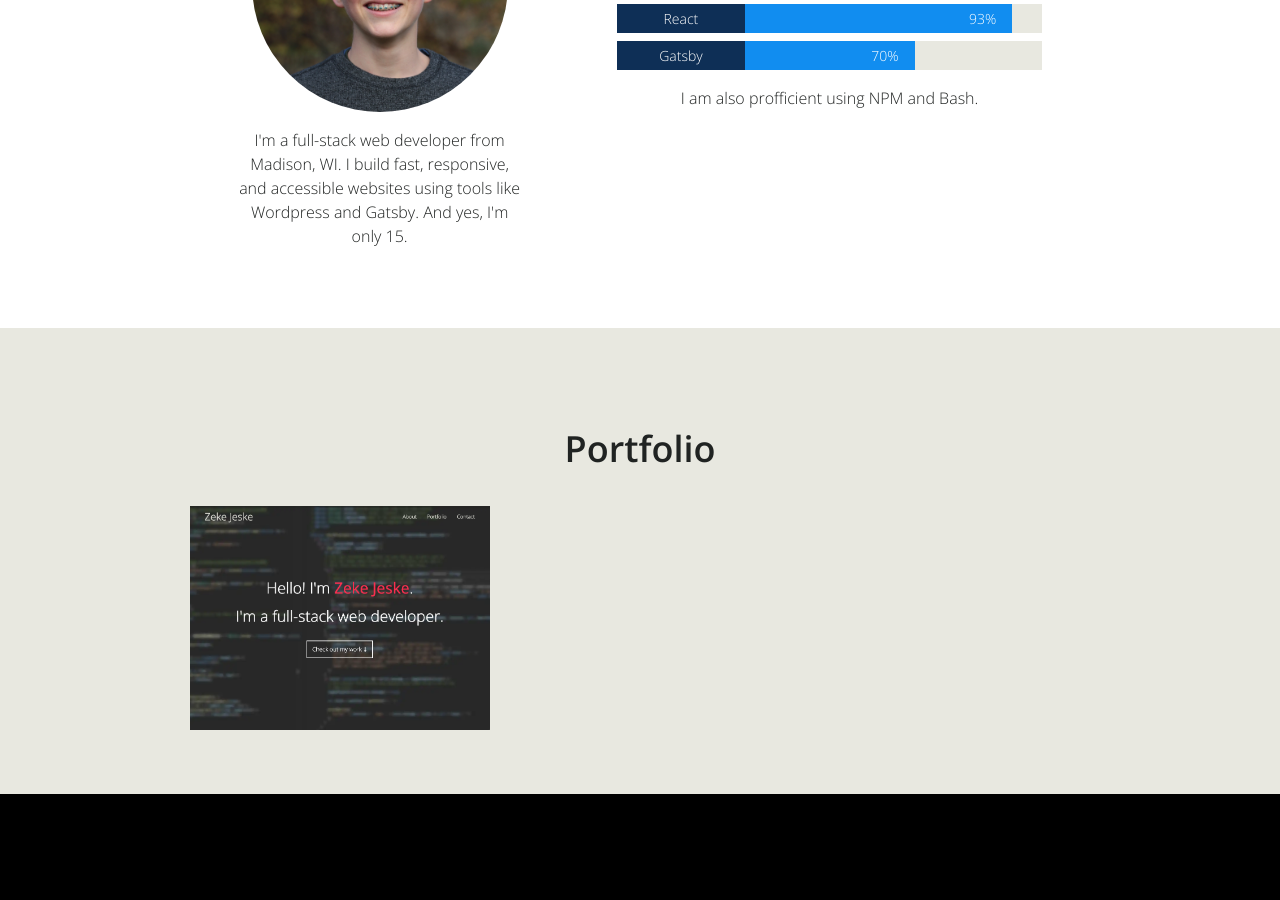
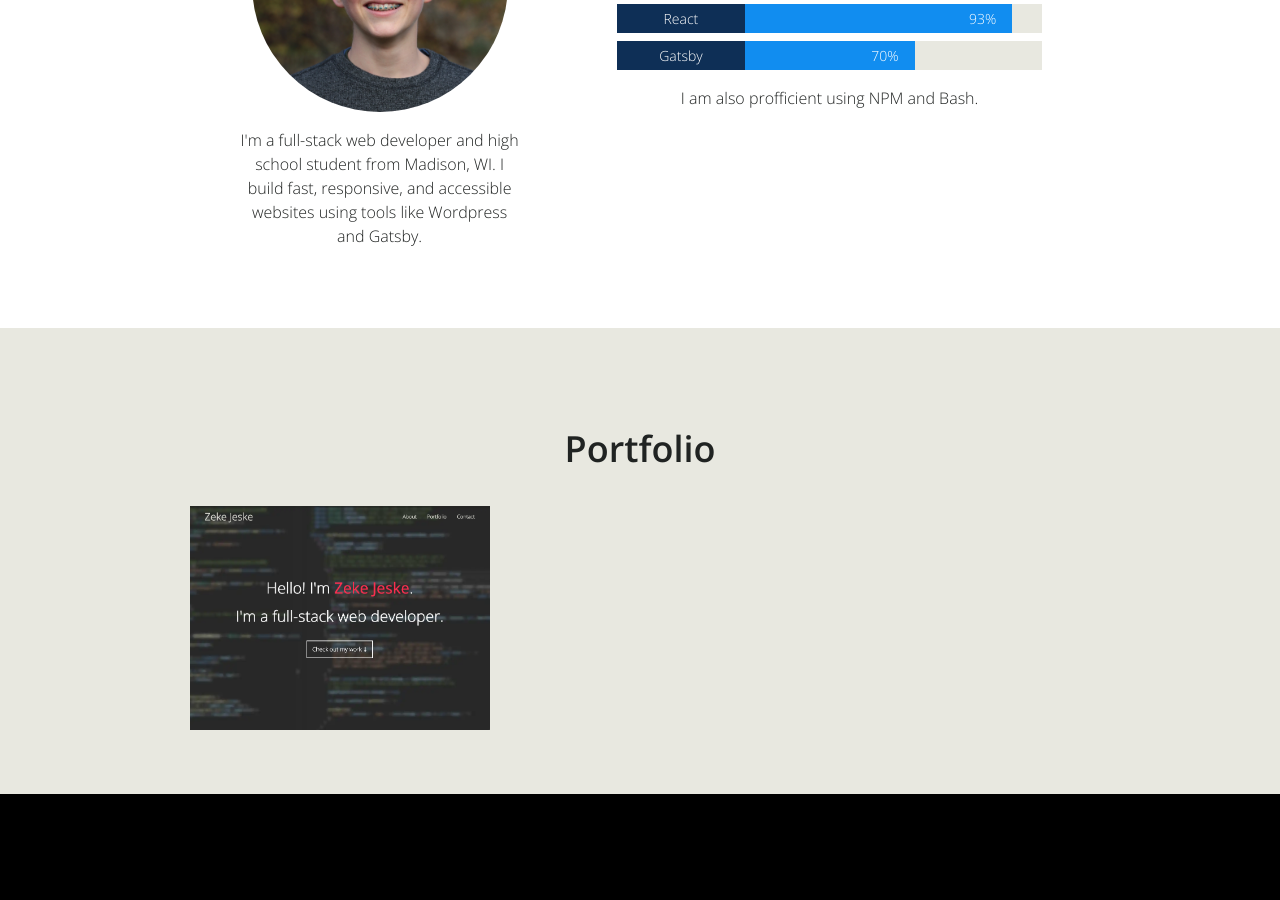
Before and after one commit to zeke-jeske/zeke-jeske.netlify.app, a Gatsby site: page / in a window 1280 px wide. Shown: the part 1220-2120 px from the top of the page. Built offline with nearby package versions, Linux system fonts and the light colour scheme; Gatsby itself is replaced by a stand-in of ours; some packages are replaced by stand-ins of ours; a web font is replaced by a local one.

Commit message:
Modify "about me" snippet

```diff
--- a/src/components/about.js
+++ b/src/components/about.js
@@ -51,7 +51,7 @@ export default function About() {
             }}
           />
           <p>
-            I'm a full-stack web developer from Madison, WI. I build fast, responsive, and accessible websites using tools like Wordpress and Gatsby. And yes, I'm only 15.
+            I'm a full-stack web developer and high school student from Madison, WI. I build fast, responsive, and accessible websites using tools like Wordpress and Gatsby.
           </p>
         </Left>
         <Right>
```
